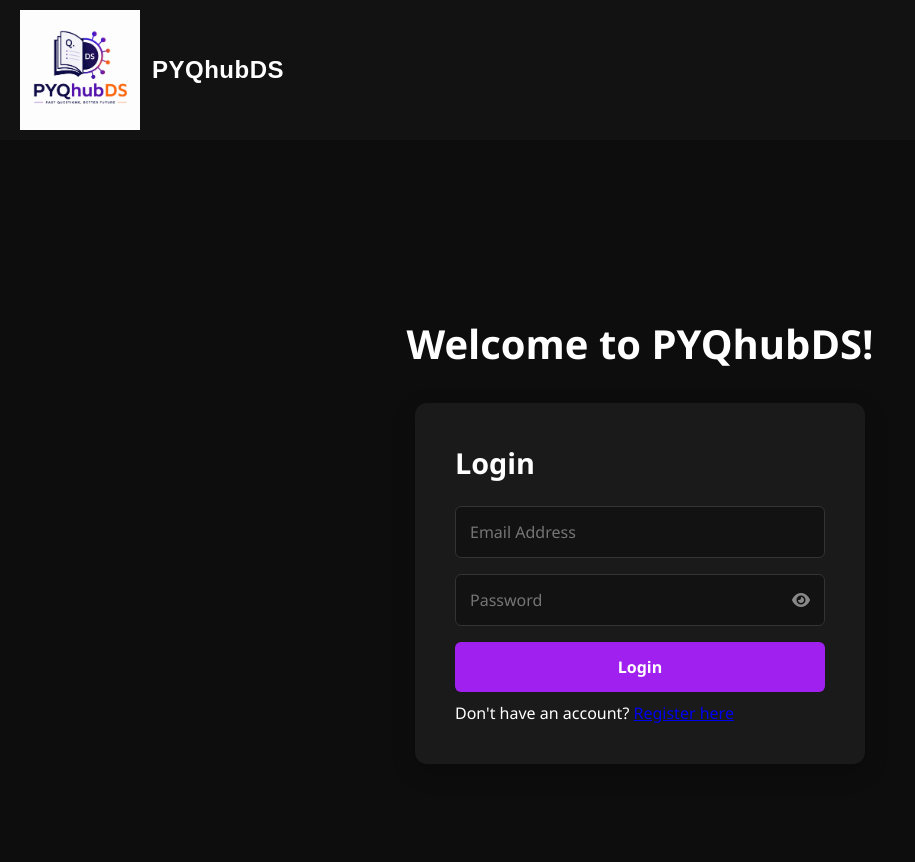
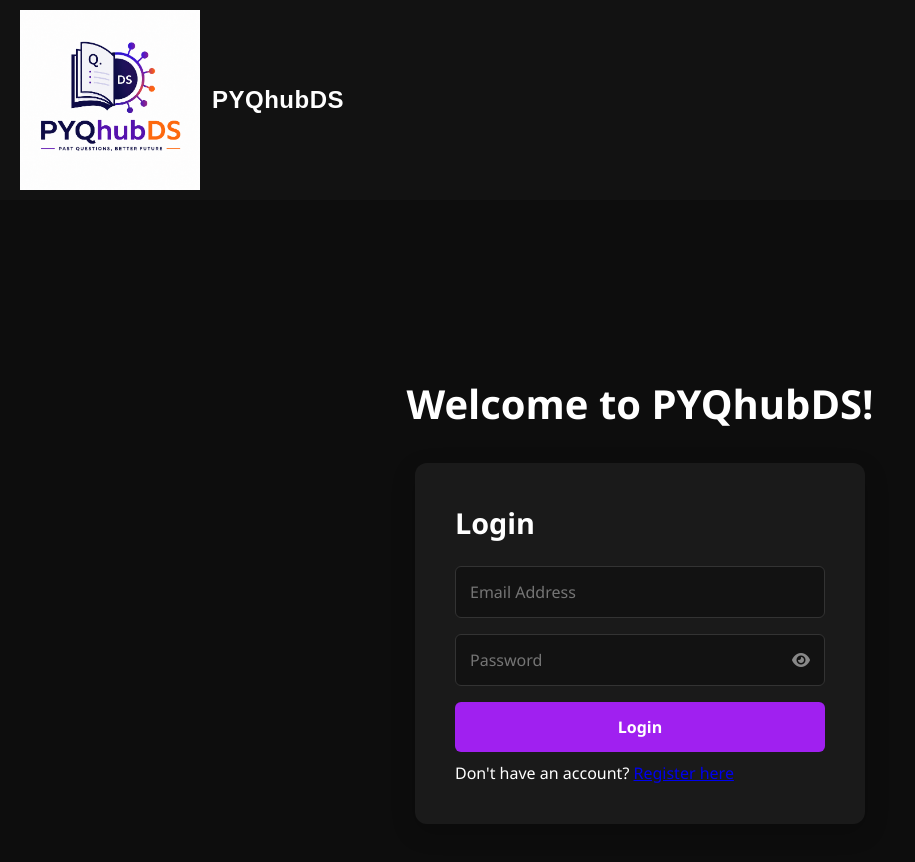
Before and after one commit to gopika3git/PYQhubDS, a website: page public/index.html in a window 1280 px wide. Shown: the whole page, without its empty margins (0-915 px from the left). Drawn offline with Linux system fonts and the light colour scheme.

```diff
--- a/public/style.css
+++ b/public/style.css
@@ -510,8 +510,8 @@ body {
 
 /* Logo Image constraints */
 .nav-logo {
-  height:120px; /* Perfectly scales the logo to fit standard navbar heights */
-  width: 120px;
+  height:180px; /* Perfectly scales the logo to fit standard navbar heights */
+  width: 180px;
   object-fit: contain;
 }
 
```
Also changed, not shown: public/dashboard.html (+1 -1 lines).
